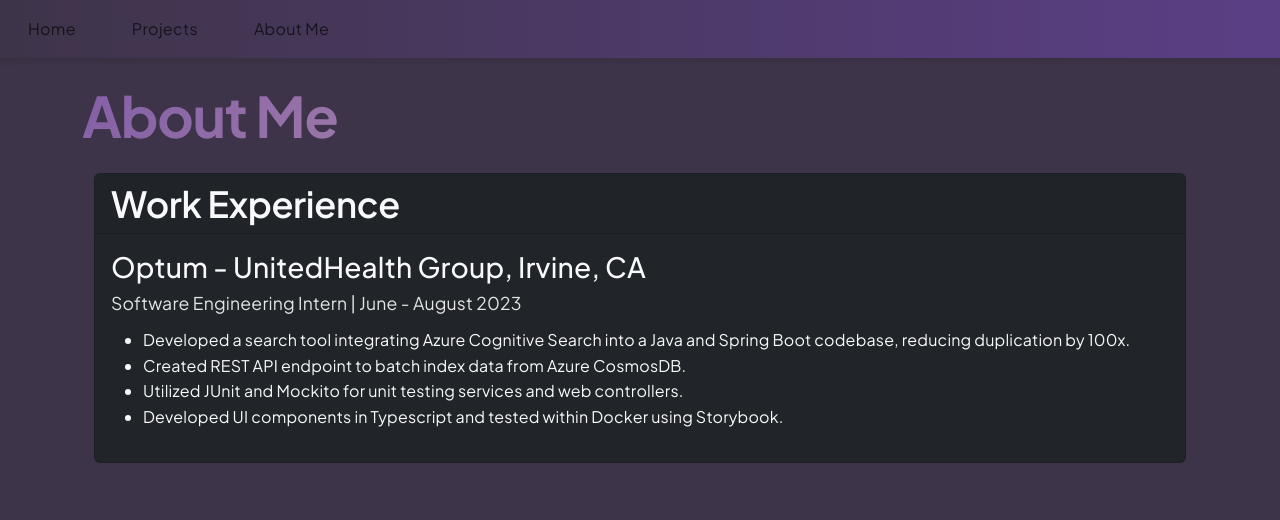
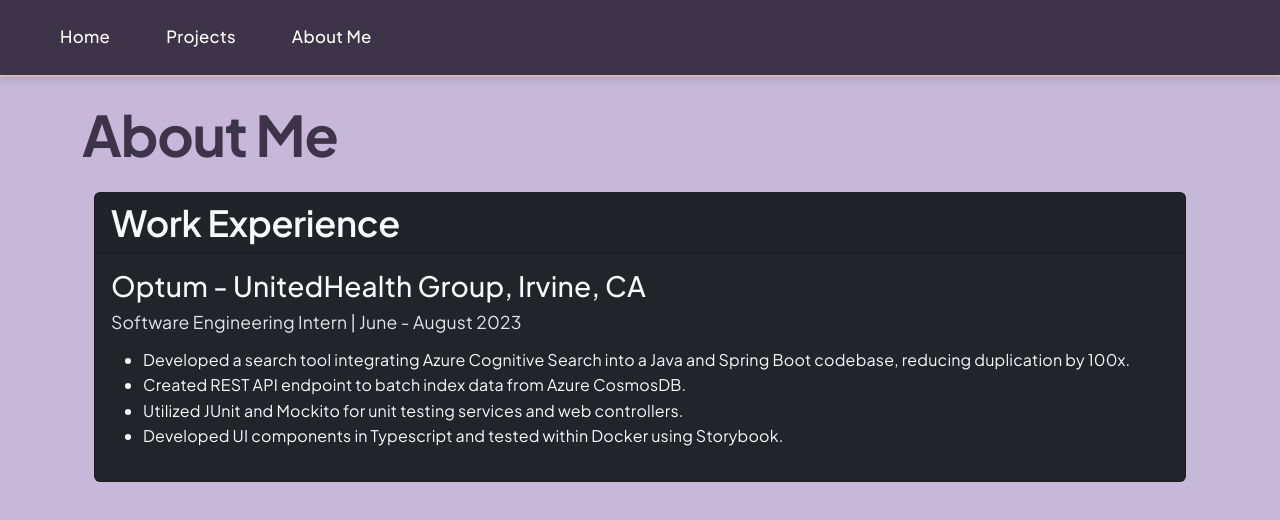
Before and after one commit to maithyy/maithyy.github.io, a React (Create React App) app: page /about in a window 1280 px wide. Shown: the top 520 px of the page. Built offline with nearby package versions, Linux system fonts and the light colour scheme.

Commit message:
Changed projects styling

```diff
--- a/src/components/Navbar/Navbar.module.css
+++ b/src/components/Navbar/Navbar.module.css
@@ -1,7 +1,9 @@
 .navbar {
-  background: linear-gradient(to right, var(--neutral-dark), var(--primary)) !important;
+  /* background: linear-gradient(to right, var(--neutral-dark), var(--primary)) !important; */
+  background-color: var(--neutral-dark) !important;
   box-shadow: var(--shadow-md);
   padding: 1rem 2rem;
+  border-bottom: 2px solid var(--accent);
 }
 
 .navLink {
@@ -12,4 +14,28 @@
   border-radius: 6px;
   transition: var(--transition);
   letter-spacing: 0.3px;
+  color: var(--text-light) !important;
+  position: relative;
 }
+
+.navLink::after {
+  content: '';
+  position: absolute;
+  bottom: 0;
+  left: 50%;
+  width: 0;
+  height: 2px;
+  background-color: var(--accent);
+  transition: var(--transition);
+  transform: translateX(-50%);
+}
+
+.navLink:hover {
+  color: var(--accent-light) !important;
+  background-color: rgba(220, 184, 178, 0.1);
+  transform: translateY(-2px);
+}
+
+.navLink:hover::after {
+  width: 80%;
+}
--- a/src/pages/Home.tsx
+++ b/src/pages/Home.tsx
@@ -6,7 +6,6 @@
         <p>Welcome to my portfolio!</p>
       </div>
     </div>
-
   );
 };
 
--- a/src/pages/Projects.tsx
+++ /dev/null
@@ -1,62 +0,0 @@
-import ProjectCard from '../components/ProjectCard/ProjectCard';
-import { Project } from '../types/types';
-
-const Projects = () => {
-  const projects: Project[] = [
-    {
-      title: "Get Inspired Database",
-      date: "November 2022 - June 2023",
-      image: `${process.env.PUBLIC_URL}/images/get_inspired.png`,
-      description: "I worked with a 12 developer team over the 2022-2023 school year to create a database management application for a local nonprofit, Get Inspired, to manage their Pismo clam preservation data.",
-      link: "https://github.com/ctc-uci/get-inspired"
-    },
-    {
-      title: "Mischief in Montreal",
-      date: "April 2023",
-      image: `${process.env.PUBLIC_URL}/images/mischief_in_montreal.jpg`,
-      description: "Mischief in Montreal is a data analytics project I submitted for Embark Datathon 2023 and won first place overall and people's choice. I worked with a team of 4 to propose government policies based on our analysis of a dataset containing information about more than 250,000 crimes committed in Montreal, Canada.",
-      link: "https://devpost.com/software/mischief-in-montreal"
-    },
-    {
-      title: "ZotHome",
-      date: "February 2023",
-      image: `${process.env.PUBLIC_URL}/images/zothome.jpg`,
-      description: "ZotHome is a React Native mobile application I submitted for ZotHacks 2023. I worked with a team of 4 to create an app that helps UCI students make housing choices by aggregating housing information from 3 different websites into one. We offered a filter feature that allows users to specify their desires features as well as a map to display the locations of the housing options.",
-      link: "https://devpost.com/software/zothome"
-    },
-    {
-      title: "KnuckleBones",
-      date: "August 2023",
-      image: `${process.env.PUBLIC_URL}/images/knucklebones.png`,
-      description: "Knucklebones is a Python recreation of the KnuckleBones minigame from Cult of the Lamb.",
-      link: "https://github.com/nathantoannguyen/KnuckleBones"
-    },
-    {
-      title: "Where's Petr?",
-      date: "November 2022",
-      image: `${process.env.PUBLIC_URL}/images/wheres_petr.png`,
-      description: "Where's Petr is a React application that I submitted for WebJam 2022. I worked with a team of 3 to create an interactive informational website to acquaint UCI students with campus locations and campus culture. We created a game that allows users to click on a hidden anteater on the locations and a feature that would upload a hidden anteater in the picture you upload with an image download option.",
-      link: "https://github.com/maithyy/Wheres-Petr"
-    },
-    {
-      title: "Commutr Course",
-      date: "June 2023",
-      image: `${process.env.PUBLIC_URL}/images/commutr_course.jpeg`,
-      description: "Commutr Course is a React application that I submitted for VenusHacks 2022 and won Best Use of PeterPortal API. I worked with a team of 4 to create a class schedule planner that generates all possible combinations of classes with different lecture and discussion times. It displays the most optimal schedules based on commuter preferences, minimizing time spent on campus.",
-      link: "https://devpost.com/software/petr-planner"
-    }
-  ];
-
-  return (
-    <div className="container mt-4">
-      <h1>Projects</h1>
-      <div className="row justify-content-center">
-        {projects.map((project, index) => (
-          <ProjectCard key={index} project={project} />
-        ))}
-      </div>
-    </div>
-  );
-};
-
-export default Projects;
--- /dev/null
+++ b/src/pages/Projects/Projects.module.css
@@ -0,0 +1,24 @@
+.container {
+  max-width: 1200px;
+  margin: 0 auto;
+  padding: 2rem;
+}
+
+.projectsGrid {
+  display: grid;
+  grid-template-columns: repeat(2, 1fr);
+  gap: 2rem;
+  padding: 2rem 0;
+}
+
+/* Mobile styles */
+@media (max-width: 768px) {
+  .projectsGrid {
+    grid-template-columns: 1fr;
+    gap: 1.5rem;
+  }
+
+  .container {
+    padding: 1rem;
+  }
+}
--- /dev/null
+++ b/src/pages/Projects/Projects.tsx
@@ -0,0 +1,69 @@
+import ProjectCard from "../../components/ProjectCard/ProjectCard";
+import { Project } from "../../types/types";
+import styles from "./Projects.module.css";
+
+const Projects = () => {
+  const projects: Project[] = [
+    {
+      title: "Get Inspired Database",
+      date: "November 2022 - June 2023",
+      image: `${process.env.PUBLIC_URL}/images/get_inspired.png`,
+      description:
+        "I worked with a 12 developer team over the 2022-2023 school year to create a database management application for a local nonprofit, Get Inspired, to manage their Pismo clam preservation data.",
+      link: "https://github.com/ctc-uci/get-inspired",
+    },
+    {
+      title: "Mischief in Montreal",
+      date: "April 2023",
+      image: `${process.env.PUBLIC_URL}/images/mischief_in_montreal.jpg`,
+      description:
+        "Mischief in Montreal is a data analytics project I submitted for Embark Datathon 2023 and won first place overall and people's choice. I worked with a team of 4 to propose government policies based on our analysis of a dataset containing information about more than 250,000 crimes committed in Montreal, Canada.",
+      link: "https://devpost.com/software/mischief-in-montreal",
+    },
+    {
+      title: "ZotHome",
+      date: "February 2023",
+      image: `${process.env.PUBLIC_URL}/images/zothome.jpg`,
+      description:
+        "ZotHome is a React Native mobile application I submitted for ZotHacks 2023. I worked with a team of 4 to create an app that helps UCI students make housing choices by aggregating housing information from 3 different websites into one. We offered a filter feature that allows users to specify their desires features as well as a map to display the locations of the housing options.",
+      link: "https://devpost.com/software/zothome",
+    },
+    {
+      title: "KnuckleBones",
+      date: "August 2023",
+      image: `${process.env.PUBLIC_URL}/images/knucklebones.png`,
+      description:
+        "Knucklebones is a Python recreation of the KnuckleBones minigame from Cult of the Lamb.",
+      link: "https://github.com/nathantoannguyen/KnuckleBones",
+    },
+    {
+      title: "Where's Petr?",
+      date: "November 2022",
+      image: `${process.env.PUBLIC_URL}/images/wheres_petr.png`,
+      description:
+        "Where's Petr is a React application that I submitted for WebJam 2022. I worked with a team of 3 to create an interactive informational website to acquaint UCI students with campus locations and campus culture. We created a game that allows users to click on a hidden anteater on the locations and a feature that would upload a hidden anteater in the picture you upload with an image download option.",
+      link: "https://github.com/maithyy/Wheres-Petr",
+    },
+    {
+      title: "Commutr Course",
+      date: "June 2023",
+      image: `${process.env.PUBLIC_URL}/images/commutr_course.jpeg`,
+      description:
+        "Commutr Course is a React application that I submitted for VenusHacks 2022 and won Best Use of PeterPortal API. I worked with a team of 4 to create a class schedule planner that generates all possible combinations of classes with different lecture and discussion times. It displays the most optimal schedules based on commuter preferences, minimizing time spent on campus.",
+      link: "https://devpost.com/software/petr-planner",
+    },
+  ];
+
+  return (
+    <div className={styles.container}>
+      <h1>Projects</h1>
+      <div className={styles.projectsGrid}>
+        {projects.map((project, index) => (
+          <ProjectCard key={index} project={project} />
+        ))}
+      </div>
+    </div>
+  );
+};
+
+export default Projects;
--- a/src/styles/theme.css
+++ b/src/styles/theme.css
@@ -20,7 +20,7 @@
 }
 
 body {
-  background-color: var(--neutral-dark);
+  background-color: var(--primary-lighter);
   color: var(--text-light);
   line-height: 1.6;
   letter-spacing: 0.2px;
--- a/src/styles/typography.css
+++ b/src/styles/typography.css
@@ -2,16 +2,14 @@
   font-size: 3.5rem;
   font-weight: 700;
   margin-bottom: 1.5rem;
-  background: linear-gradient(120deg, var(--primary-light), var(--accent));
-  -webkit-background-clip: text;
-  -webkit-text-fill-color: transparent;
+  color: var(--neutral-dark);
   line-height: 1.2;
   letter-spacing: -0.02em;
 }
 
 h2 {
   font-size: 2.25rem;
-  color: var(--primary-lighter);
+  color: var(--primary-light);
   margin-bottom: 1rem;
   font-weight: 600;
   letter-spacing: -0.01em;
@@ -19,13 +17,13 @@
 
 h3 {
   font-size: 1.75rem;
-  color: var(--accent);
+  color: var(--primary-light);
   font-weight: 500;
 }
 
 p {
   font-size: 1.1rem;
   line-height: 1.8;
-  color: var(--text-light);
+  color: var(--text-dark);
   opacity: 0.9;
 }
```
Also changed, not shown: src/App.tsx (+8 -8 lines).
